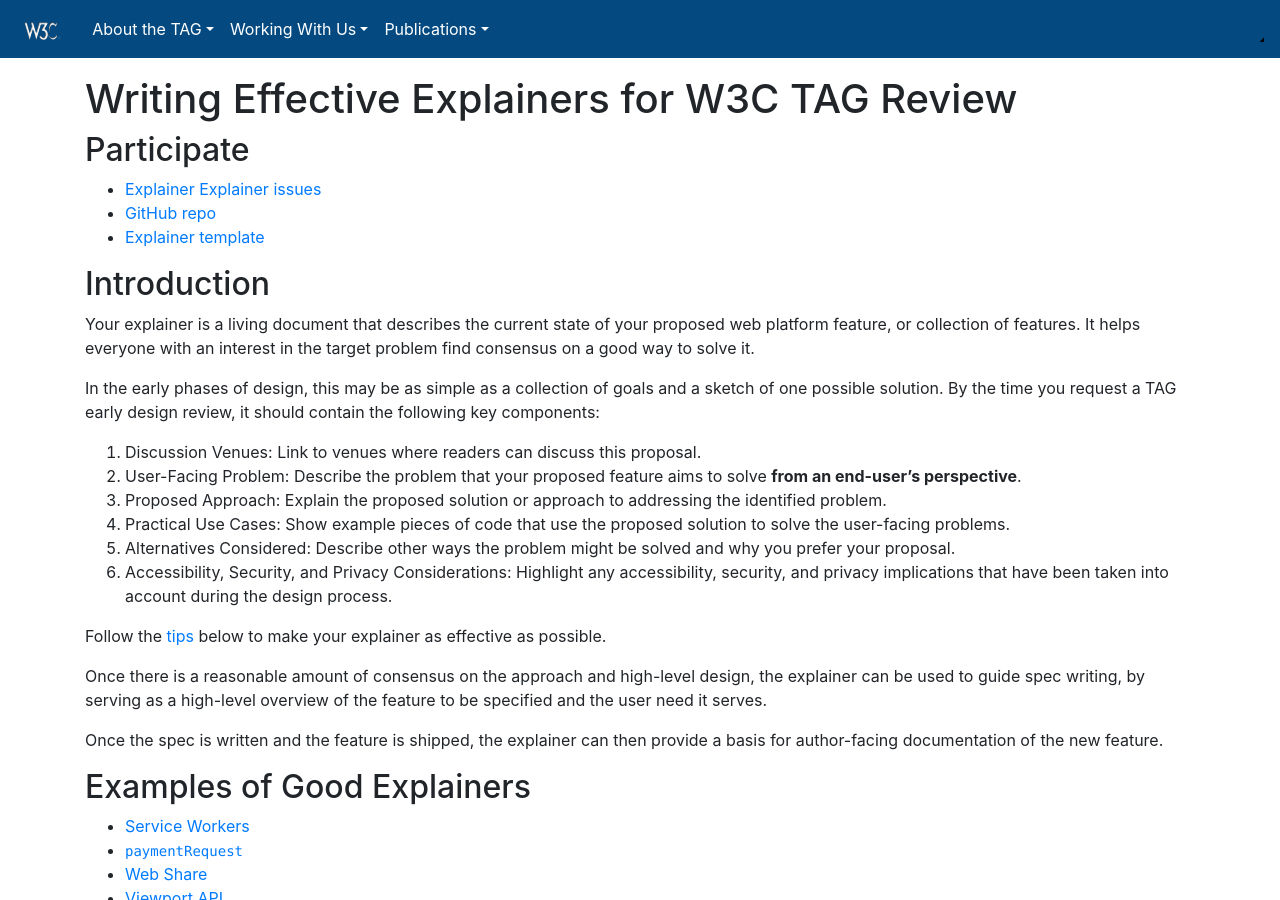
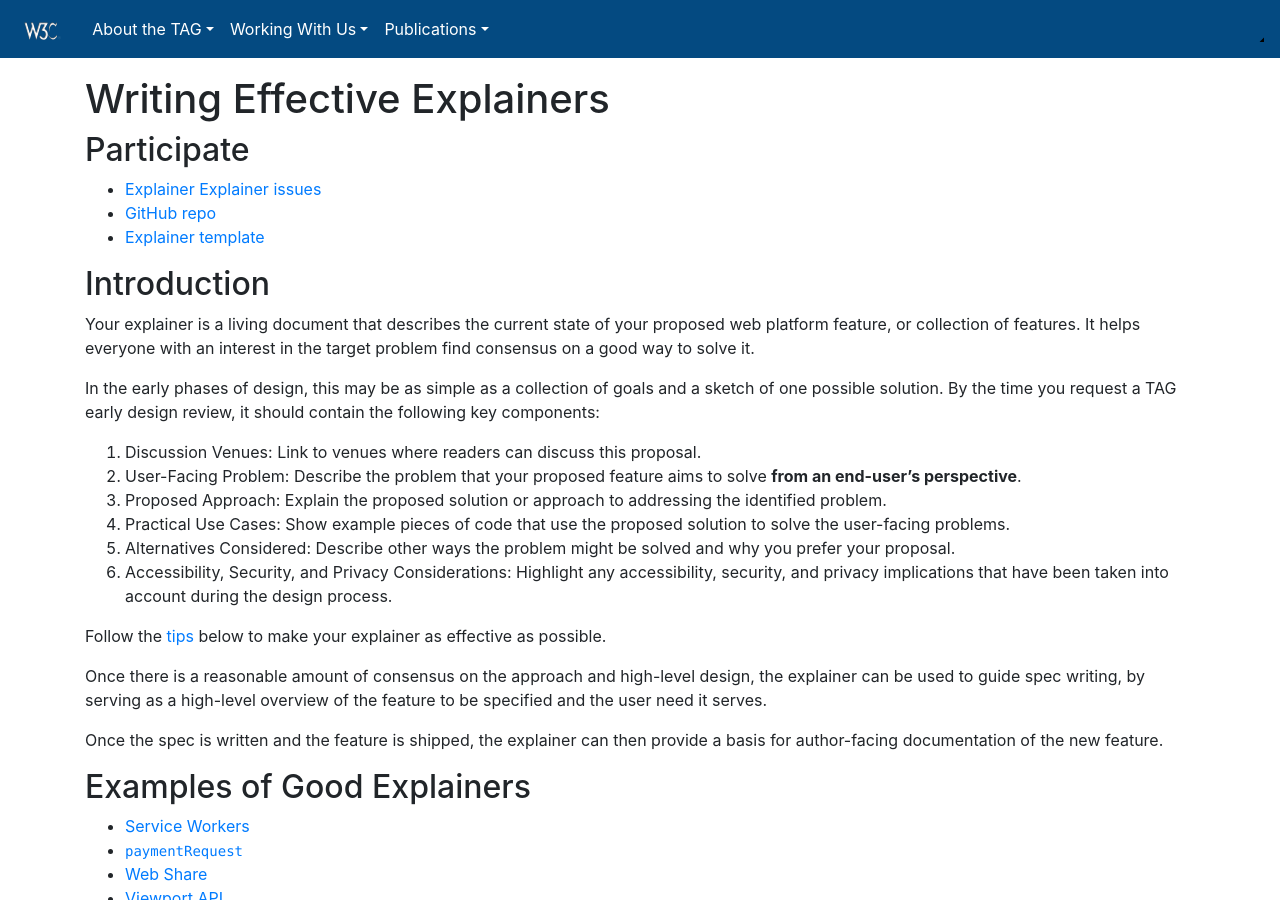
Before and after one commit to w3ctag/tag.w3.org, a Jekyll site: the page built from explainers/index.md, in a window 1280 px wide and 900 px high. Built offline with Jekyll 4.4.1, drawn with Linux system fonts in a browser that asks for light colours; nearby versions of some CDN libraries; library files that are not in the unit come from our copies.

Commit message:
Remove "for TAG Review" from title (#79)
This document should not be grounded in a presumption that explainers
only exist to appease the TAG.  An explainer provides critical
information for a much wider audience than one specific star chamber.

```diff
--- a/explainers/index.md
+++ b/explainers/index.md
@@ -1,6 +1,6 @@
 ---
 layout: page
-title: Writing Effective Explainers for W3C TAG Review
+title: Writing Effective Explainers
 ---
 
 ## Participate
```
